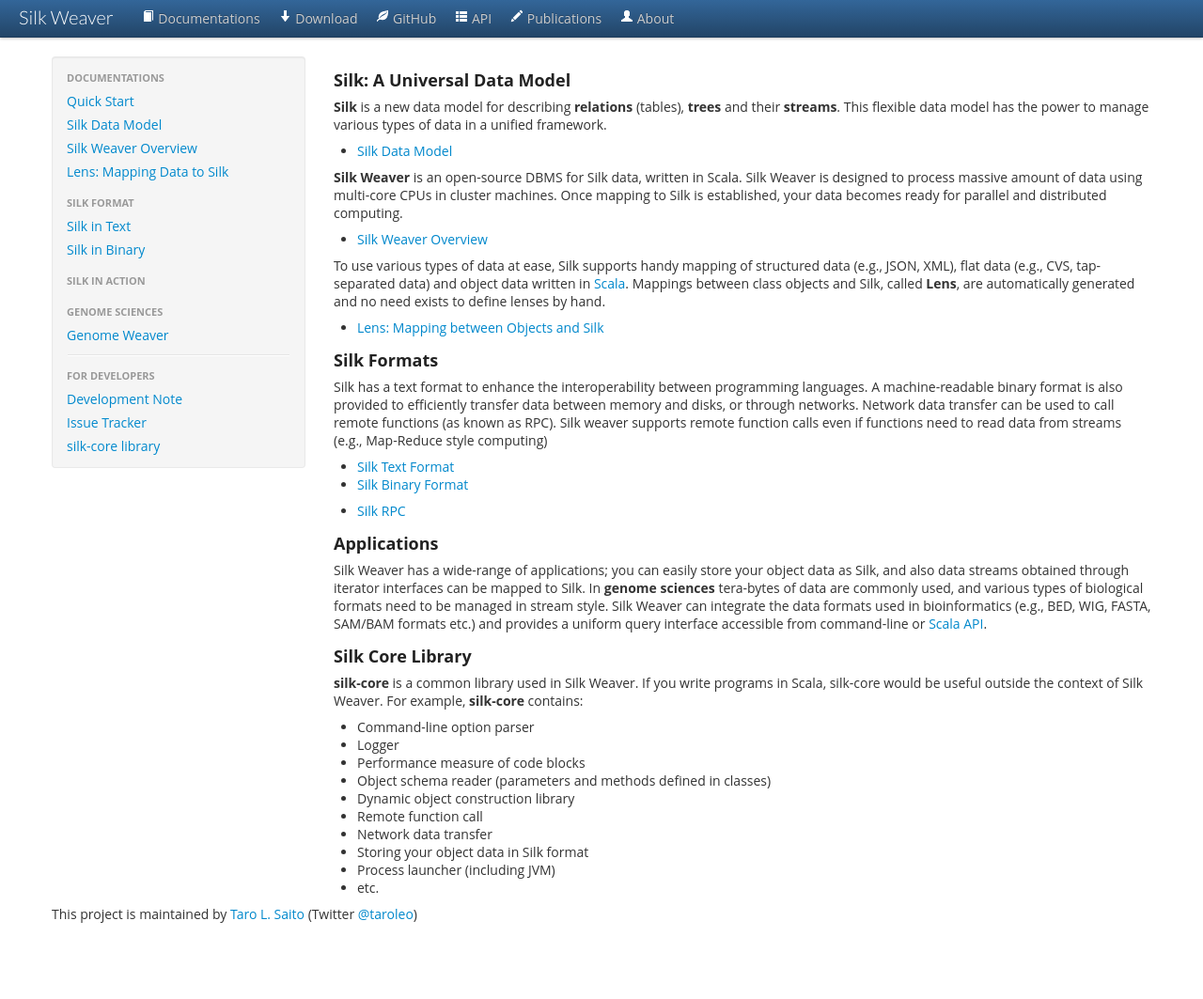
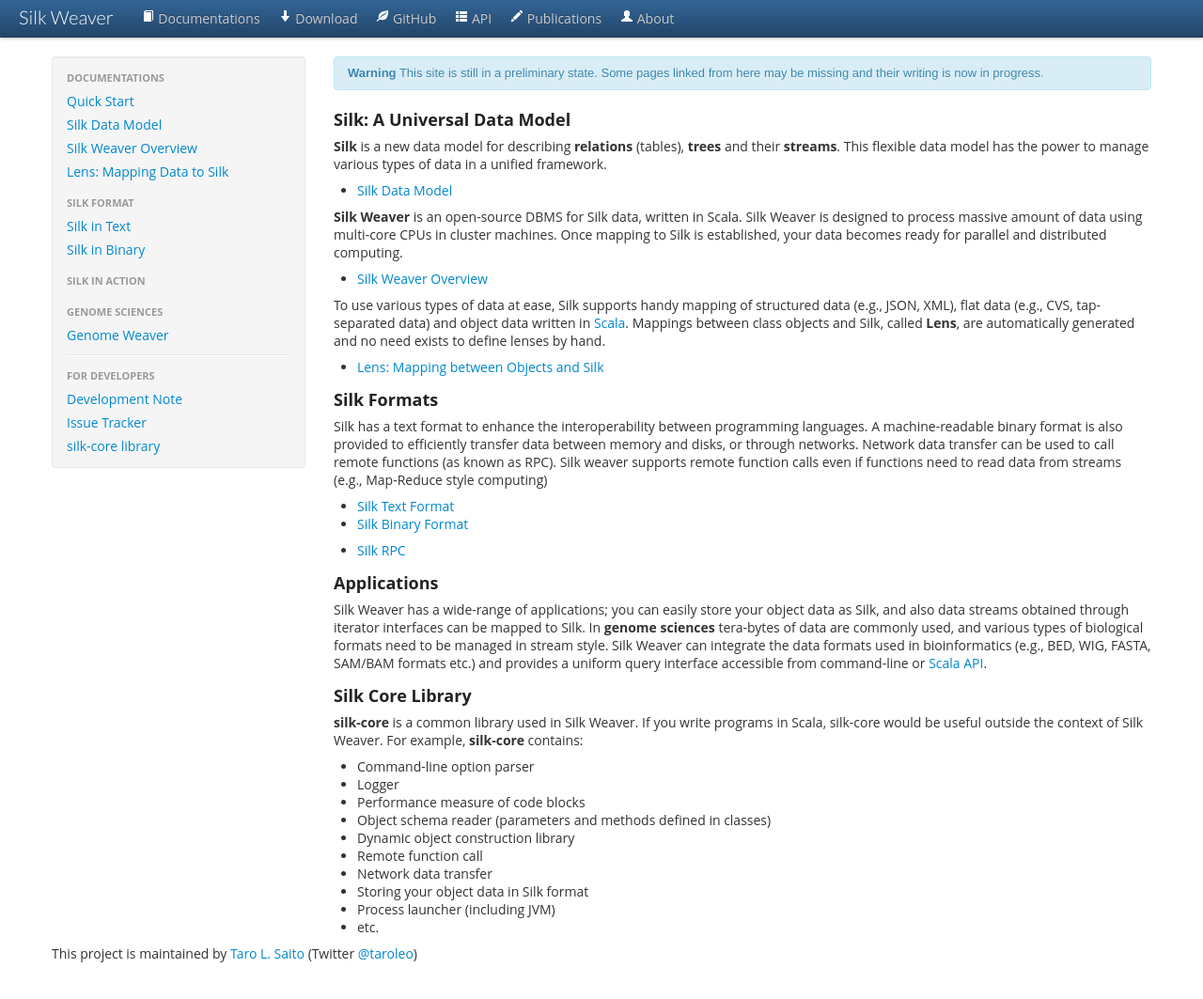
Before and after one commit to xerial/silk, a Jekyll site: the page built from index.md, in a window 1280 px wide and 1073 px high. Shown: the top 1063 px of the window at 94% size. Built offline with Jekyll 4.4.1, drawn with Linux system fonts in a browser that asks for light colours; Markdown is read by kramdown in place of the engine named in the settings.

Commit message:
add warning

```diff
--- a/index.md
+++ b/index.md
@@ -5,6 +5,9 @@ tagline: A new data model for relations, trees and streams
 ---
 {% include JB/setup %}
 
+<div class="alert alert-info">
+<strong>Warning</strong> This site is still in a preliminary state. Some pages linked from here may be missing and their writing is now in progress.
+</div>
 
 ### Silk: A Universal Data Model
 **Silk** is a new data model for describing **relations** (tables), **trees** and their **streams**. This flexible data model has the power to manage various types of data in a unified framework.
```
